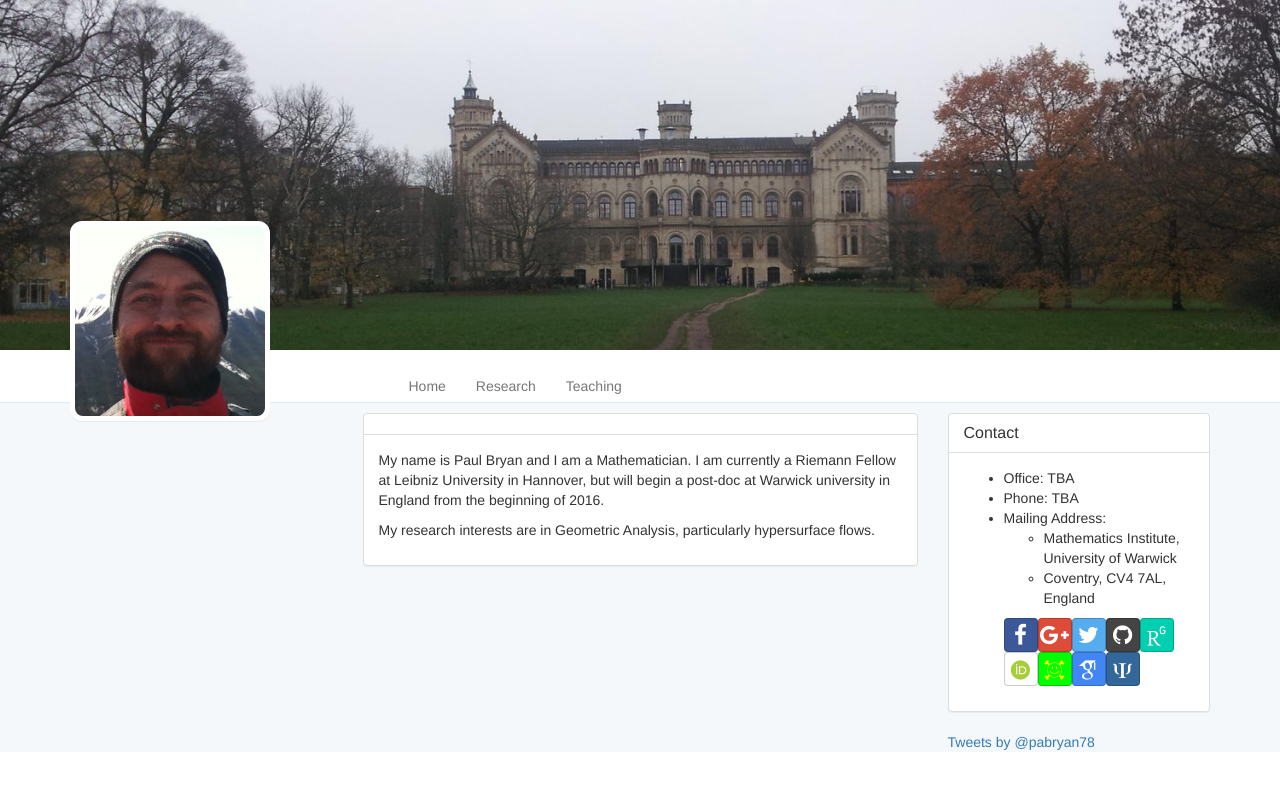
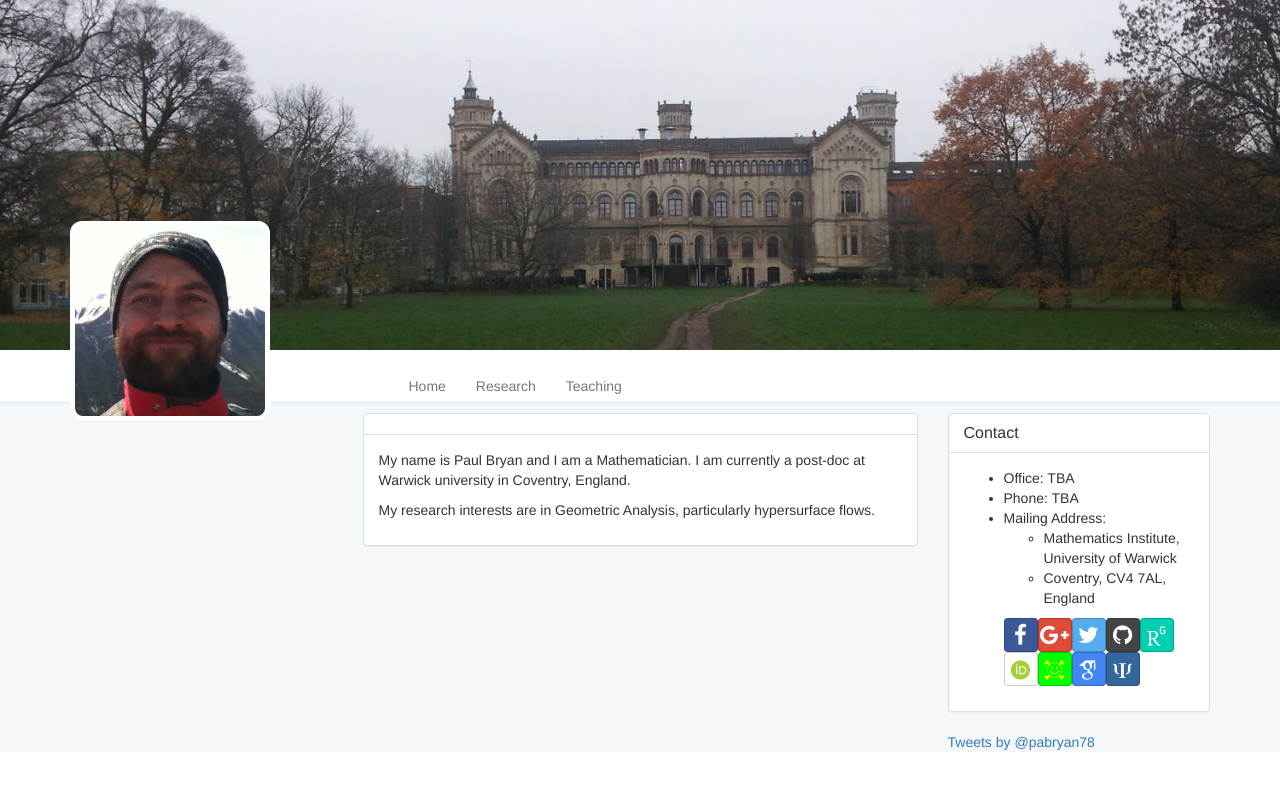
Before and after one commit to pabryan/pabryan.github.io, a Jekyll site: the page built from index.html, in a window 1280 px wide. Shown: the top 789 px of the page. Built offline with Jekyll 4.4.1, drawn with Linux system fonts in a browser that asks for light colours; some web fonts are replaced; comment, search, counter and statistics services are not loaded.

Commit message:
Updated front page text to Warwick post-doc.

```diff
--- a/index.html
+++ b/index.html
@@ -3,6 +3,6 @@ layout: page
 description: "Paul Bryan: Mathematician"
 ---
 
-<p>My name is Paul Bryan and I am a Mathematician. I am currently a Riemann Fellow at Leibniz University in Hannover, but will begin a post-doc at Warwick university in England from the beginning of 2016.</p>
+<p>My name is Paul Bryan and I am a Mathematician. I am currently a post-doc at Warwick university in Coventry, England.</p>
 
 <p>My research interests are in Geometric Analysis, particularly hypersurface flows.</p>
```
